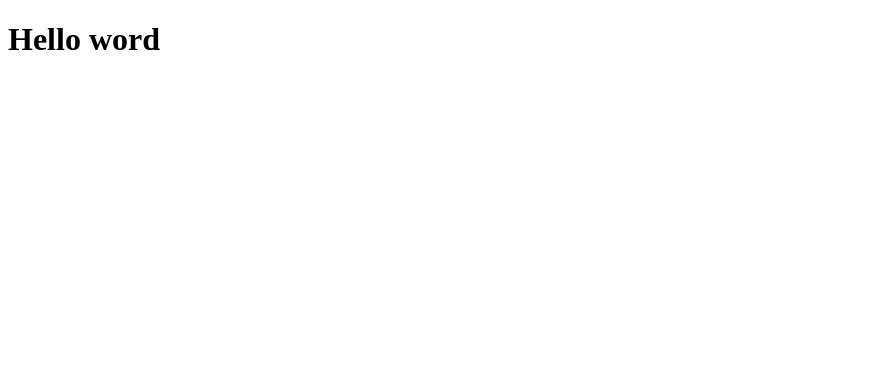
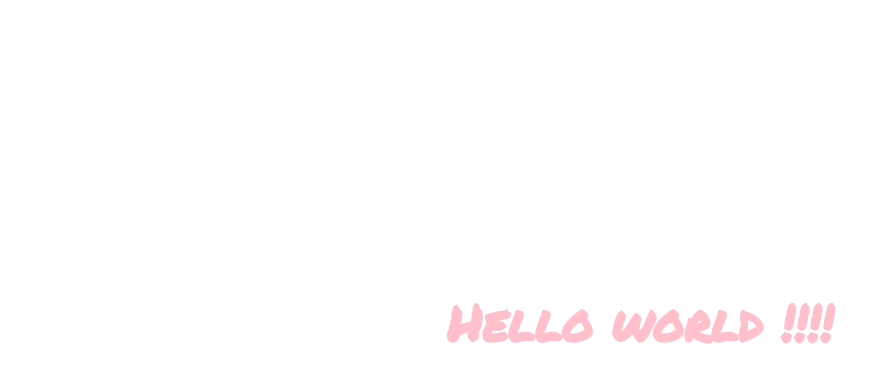
Before and after one commit to GeeketteMind/Test, a plain HTML site: page index.html in a window 1280 px wide. Shown: the whole page, without its empty margins (0-891 px from the left). Drawn offline with Linux system fonts and the light colour scheme.

Commit message:
Ajout du style pour la brabche master

```diff
--- a/index.html
+++ b/index.html
@@ -2,10 +2,25 @@
 <html>
 <head>
 	<title>My first git</title>
+
+	<link href='https://fonts.googleapis.com/css?family=Permanent+Marker' rel='stylesheet' type='text/css'>
+
+	<style type="text/css">
+		h1{
+
+			text-align: center;
+			font-size: 50px;
+			color: pink;
+			padding-top: 20%;
+			font-family: 'Permanent Marker', cursive;
+
+		}
+
+	</style>
 </head>
 <body>
 
-	<h1>Hello word</h1>
+	<h1>Hello world !!!!</h1>
 
 </body>
 </html>
```
